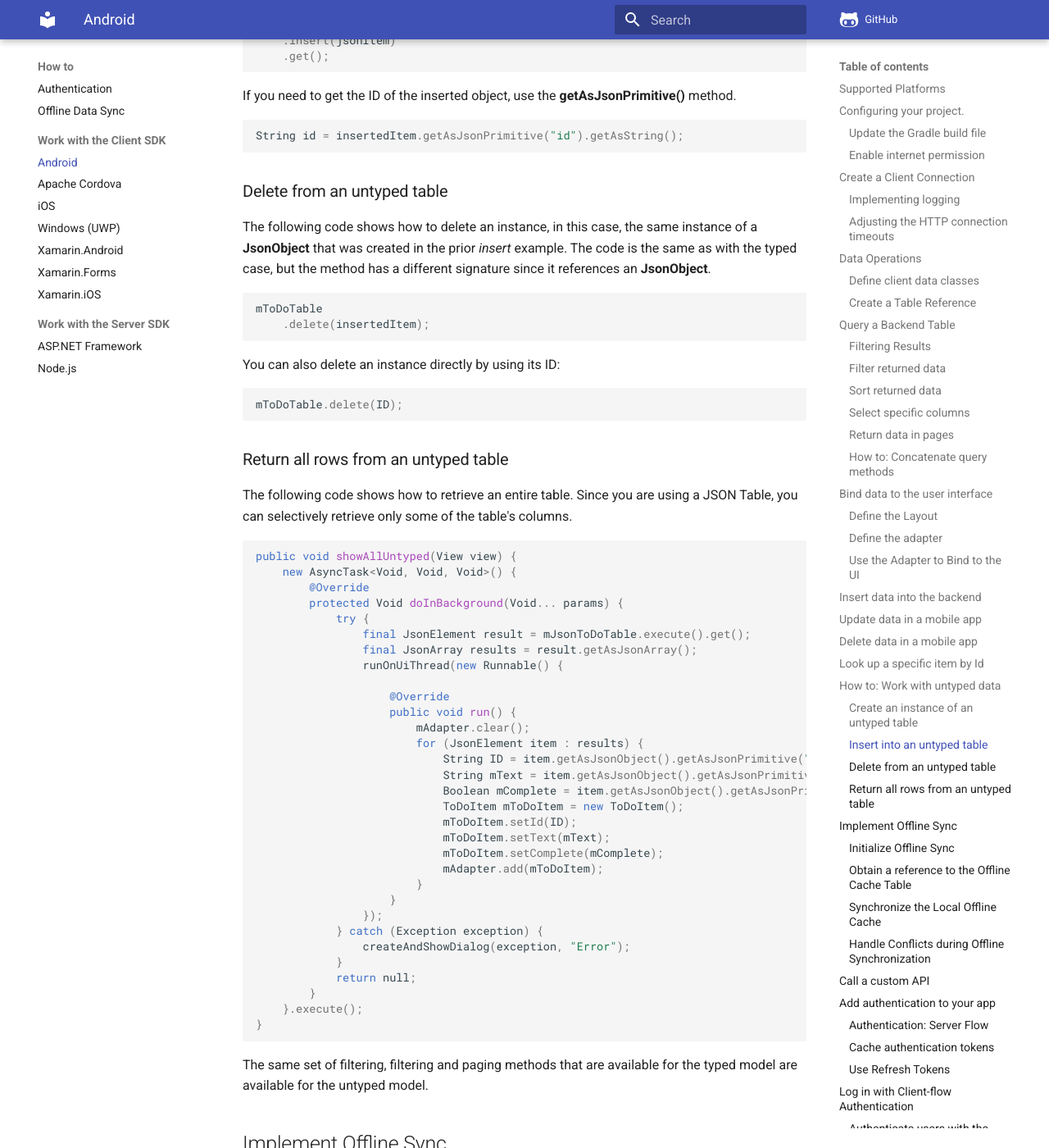
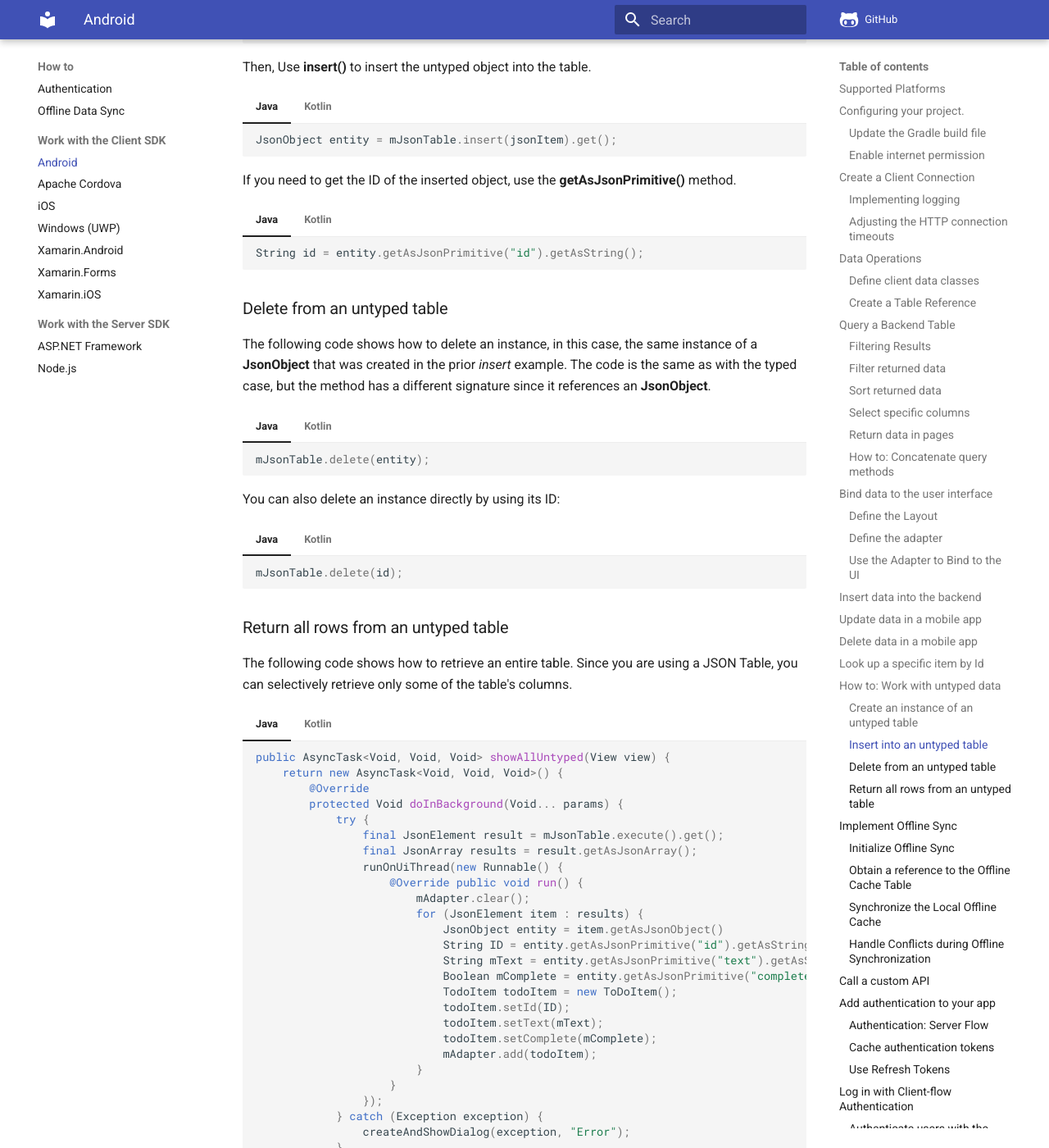
Before and after one commit to Azure/azure-mobile-apps, an MkDocs documentation site: the page built from docs/howto/client/android.md, in a window 1280 px wide and 1400 px high, scrolled down 18681 px. Shown: the whole window at 82% size. Built offline with MkDocs 1.6.1 and Material for MkDocs 9.7.7, drawn with Linux system fonts in a browser that asks for light colours; comment, search, counter and statistics services are not loaded; some of the changed text lies outside the part shown.

Commit message:
JSON Tables in Android

````diff
--- a/docs/howto/client/android.md
+++ b/docs/howto/client/android.md
@@ -1100,86 +1100,168 @@ The untyped programming model gives you exact control over JSON serialization.
 
 Similar to the typed model, you start by getting a table reference, but in this case it's a **MobileServicesJsonTable** object. Obtain the reference by calling the **getTable** method on an instance of the client:
 
-```java
-private MobileServiceJsonTable mJsonToDoTable;
-//...
-mJsonToDoTable = mClient.getTable("ToDoItem");
-```
+=== "Java"
+
+    ``` java
+    private MobileServiceJsonTable mJsonTable;
+
+    // ... later ...
+    mJsonTable = mClient.getTable("ToDoItem");
+    ```
+
+=== "Kotlin"
+
+    ``` kotlin
+    private lateinit var mJsonTable: MobileServiceJsonTable
+
+    // ... later ...
+    mJsonTable = mClient.getTable("ToDoItem")
+    ```
 
 Once you have created an instance of the **MobileServiceJsonTable**, it has virtually the same API available as with the typed programming model. In some cases, the methods take an untyped parameter instead of a typed parameter.
 
 ### <a name="json_insert"></a>Insert into an untyped table
+
 The following code shows how to do an insert. The first step is to create a [JsonObject][1], which is part of the [gson][3] library.
 
-```java
-JsonObject jsonItem = new JsonObject();
-jsonItem.addProperty("text", "Wake up");
-jsonItem.addProperty("complete", false);
-```
+=== "Java"
+
+    ``` java
+    JsonObject jsonItem = new JsonObject();
+    jsonItem.addProperty("text", "Wake up");
+    jsonItem.addProperty("complete", false);
+    ```
+
+=== "Kotlin"
+
+    ``` kotlin
+    val jsonItem= JsonObject().apply {
+        addProperty("text", "Wake up")
+        addProperty("complete", false)
+    }
+    ```
 
 Then, Use **insert()** to insert the untyped object into the table.
 
-```java
-JsonObject insertedItem = mJsonToDoTable
-    .insert(jsonItem)
-    .get();
-```
+=== "Java"
+
+    ``` java
+    JsonObject entity = mJsonTable.insert(jsonItem).get();
+    ```
+
+=== "Kotlin"
+
+    ``` kotlin
+    val entity = mJsonTable.insert(jsonItem).get()
+    ```
 
 If you need to get the ID of the inserted object, use the **getAsJsonPrimitive()** method.
 
-```java
-String id = insertedItem.getAsJsonPrimitive("id").getAsString();
-```
+=== "Java"
+
+    ``` java
+    String id = entity.getAsJsonPrimitive("id").getAsString();
+    ```
+
+=== "Kotlin"
+
+    ``` kotlin
+    val id = entity.getAsJsonPrimitive("id").getAsString()
+    ```
+
 ### <a name="json_delete"></a>Delete from an untyped table
+
 The following code shows how to delete an instance, in this case, the same instance of a **JsonObject** that was created in the prior *insert* example. The code is the same as with the typed case, but the method has a different signature since it references an **JsonObject**.
 
-```java
-mToDoTable
-    .delete(insertedItem);
-```
+=== "Java"
+
+    ```java
+    mJsonTable.delete(entity);
+    ```
+
+=== "Kotlin"
+
+    ``` kotlin
+    mJsonTable.delete(entity)
+    ```
 
 You can also delete an instance directly by using its ID:
 
-```java
-mToDoTable.delete(ID);
-```
+=== "Java"
+
+    ``` java
+    mJsonTable.delete(id);
+    ```
+
+=== "Kotlin"
+
+    ``` kotlin
+    mJsonTable.delete(id)
+    ```
 
 ### <a name="json_get"></a>Return all rows from an untyped table
+
 The following code shows how to retrieve an entire table. Since you are using a JSON Table, you can selectively retrieve only some of the table's columns.
 
-```java
-public void showAllUntyped(View view) {
-    new AsyncTask<Void, Void, Void>() {
-        @Override
-        protected Void doInBackground(Void... params) {
-            try {
-                final JsonElement result = mJsonToDoTable.execute().get();
-                final JsonArray results = result.getAsJsonArray();
-                runOnUiThread(new Runnable() {
-
-                    @Override
-                    public void run() {
-                        mAdapter.clear();
-                        for (JsonElement item : results) {
-                            String ID = item.getAsJsonObject().getAsJsonPrimitive("id").getAsString();
-                            String mText = item.getAsJsonObject().getAsJsonPrimitive("text").getAsString();
-                            Boolean mComplete = item.getAsJsonObject().getAsJsonPrimitive("complete").getAsBoolean();
-                            ToDoItem mToDoItem = new ToDoItem();
-                            mToDoItem.setId(ID);
-                            mToDoItem.setText(mText);
-                            mToDoItem.setComplete(mComplete);
-                            mAdapter.add(mToDoItem);
+=== "Java"
+
+    ``` java
+    public AsyncTask<Void, Void, Void> showAllUntyped(View view) {
+        return new AsyncTask<Void, Void, Void>() {
+            @Override
+            protected Void doInBackground(Void... params) {
+                try {
+                    final JsonElement result = mJsonTable.execute().get();
+                    final JsonArray results = result.getAsJsonArray();
+                    runOnUiThread(new Runnable() {
+                        @Override public void run() {
+                            mAdapter.clear();
+                            for (JsonElement item : results) {
+                                JsonObject entity = item.getAsJsonObject()
+                                String ID = entity.getAsJsonPrimitive("id").getAsString();
+                                String mText = entity.getAsJsonPrimitive("text").getAsString();
+                                Boolean mComplete = entity.getAsJsonPrimitive("complete").getAsBoolean();
+                                TodoItem todoItem = new ToDoItem();
+                                todoItem.setId(ID);
+                                todoItem.setText(mText);
+                                todoItem.setComplete(mComplete);
+                                mAdapter.add(todoItem);
+                            }
+                        }
+                    });
+                } catch (Exception exception) {
+                    createAndShowDialog(exception, "Error");
+                }
+                return null;
+            }
+        };
+    }
+    ```
+
+=== "Kotlin"
+
+    ``` kotlin
+    fun showAllUntyped(view: View): AsyncTask<Void, Void, Void> =>
+        object : AsyncTask<Void, Void, Void> {
+            override fun doInBackground(params: Void...): Void {
+                try {
+                    val results = mJsonTable.execute().get().asJsonArray()
+                    runOnUiThread {
+                        mAdapter.clear()
+                        for (item in results) {
+                            val entity = item.getAsJsonObject()
+                            val todoItem = TodoItem.apply {
+                                id = item.getAsJsonPrimitive("id").getAsString()
+                                text = item.getAsJsonPrimitive("text").getAsString()
+                                complete = item.getAsJsonPrimitive("complete").getAsBoolean()
+                            }
+                            mAdapter.add(todoItem)
                         }
                     }
-                });
-            } catch (Exception exception) {
-                createAndShowDialog(exception, "Error");
+                }
             }
-            return null;
-        }
-    }.execute();
-}
-```
+        }
+    ```
 
 The same set of filtering, filtering and paging methods that are available for the typed model are available for the untyped model.
 
````
Also changed, not shown: other parts of docs/howto/client/android.md (+2 -2 lines).
